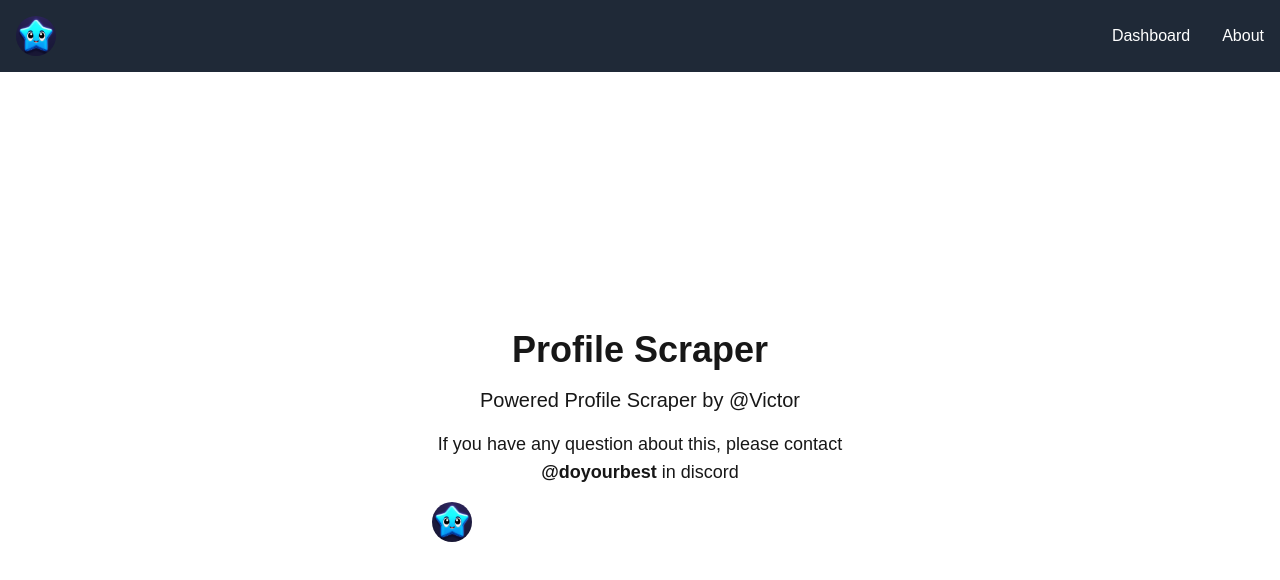
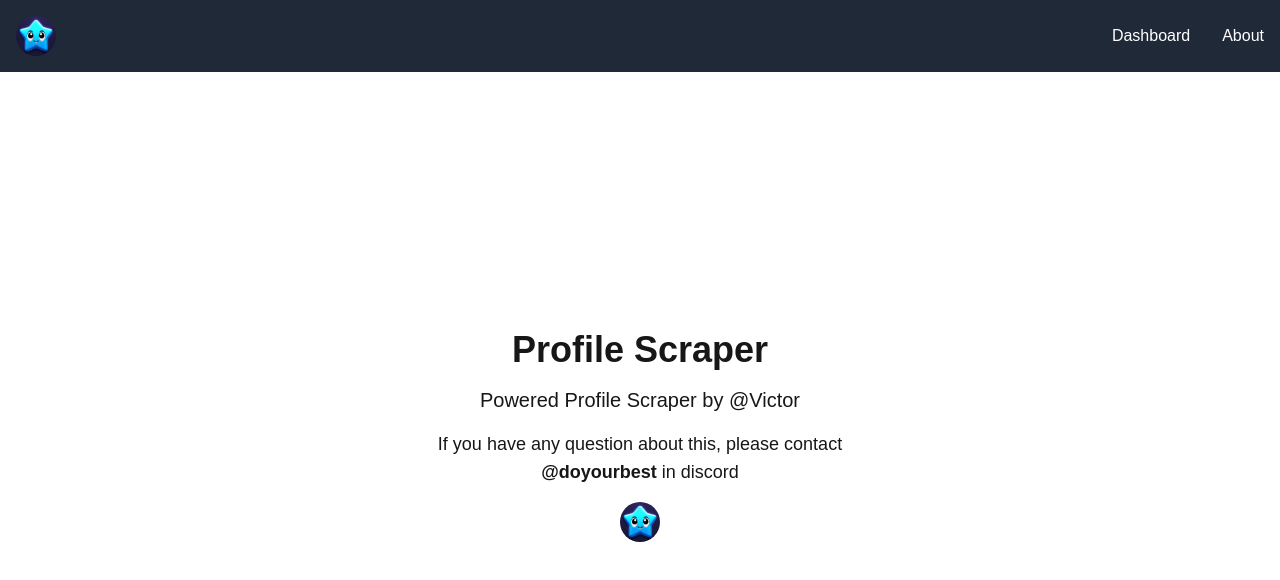
Before and after one commit to doyourbest96/ai-powered-profile-scraper-node, a Next.js app: page /about in a window 1280 px wide. Shown: the top 580 px of the page. Built offline with nearby package versions, Linux system fonts and the light colour scheme.

Commit message:
[refactor] about page
Co-Authored-By: jamest33 <182724236+jamest33@users.noreply.github.com>

```diff
--- a/src/sections/About.tsx
+++ b/src/sections/About.tsx
@@ -4,7 +4,7 @@ import Image from "next/image";
 const About = () => {
   return (
     <div className="w-full h-full flex justify-center items-center">
-      <div className="max-w-lg p-12 flex flex-col gap-4 text-center">
+      <div className="max-w-lg p-12 flex flex-col justify-center items-center gap-4 text-center">
         <h1 className="text-4xl font-semibold">Profile Scraper</h1>
         <p className="text-xl">Powered Profile Scraper by @Victor</p>
         <p className="text-lg">
```
